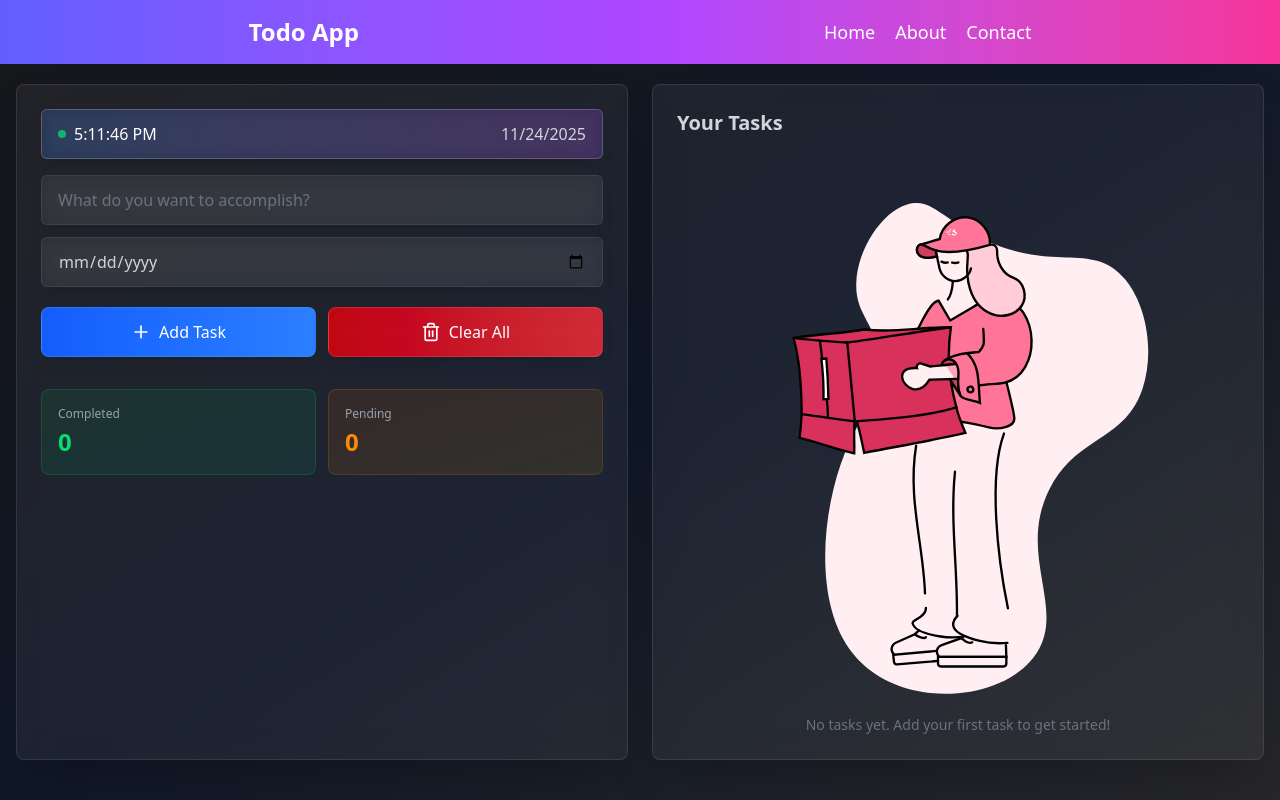
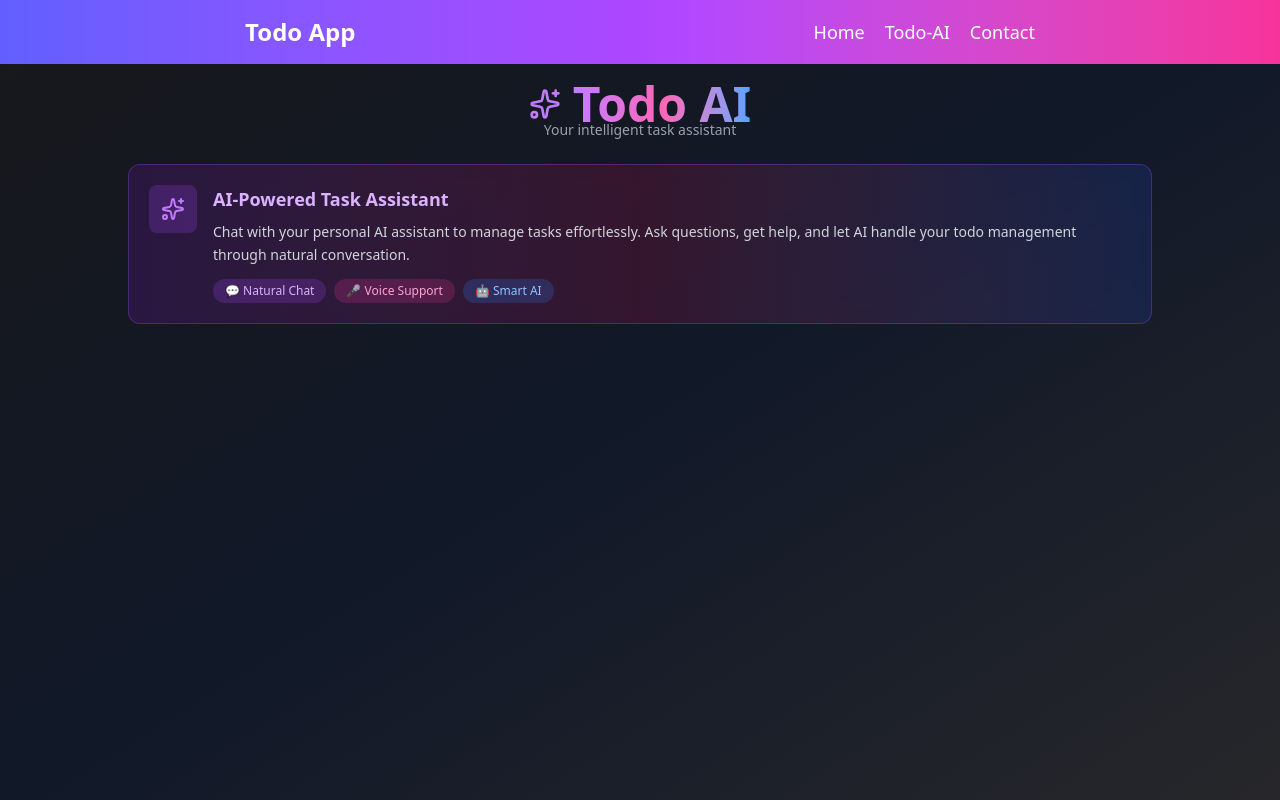
Before and after one commit to S1540/newTodo-App, a React (Vite) app in the folder todo-app/: page /aiAgent in a window 1280 px wide. Built offline with nearby package versions, Linux system fonts and the light colour scheme.

Commit message:
add AI page

```diff
--- a/todo-app/package.json
+++ b/todo-app/package.json
@@ -15,6 +15,7 @@
     "lucide-react": "^0.554.0",
     "react": "^19.2.0",
     "react-dom": "^19.2.0",
+    "react-router-dom": "^7.9.6",
     "tailwindcss": "^4.1.17"
   },
   "devDependencies": {
--- a/todo-app/src/App.jsx
+++ b/todo-app/src/App.jsx
@@ -1,17 +1,22 @@
 import { useState } from "react";
-import reactLogo from "./assets/react.svg";
-import viteLogo from "/vite.svg";
+import { BrowserRouter as Router, Routes, Route } from "react-router-dom";
 import "./App.css";
 import Header from "./components/header";
 import Main from "./components/Main";
+import TodoAi from "./components/TodoAi";
 
 function App() {
   const [count, setCount] = useState(0);
 
   return (
     <>
-      <Header />
-      <Main />
+      <Router>
+        <Header />
+        <Routes>
+          <Route path="/" element={<Main />} />
+          <Route path="/aiAgent" element={<TodoAi />} />
+        </Routes>
+      </Router>
     </>
   );
 }
--- a/todo-app/src/components/Header.jsx
+++ b/todo-app/src/components/Header.jsx
@@ -1,8 +1,22 @@
 import React, { useState } from "react";
 import { Menu, X } from "lucide-react";
+import { Link } from "react-router-dom";
 
 const Header = () => {
-  const navItems = ["Home", "About", "Contact"];
+  const navItems = [
+    {
+      name: "Home",
+      link: "/",
+    },
+    {
+      name: "Todo-AI",
+      link: "/aiAgent",
+    },
+    {
+      name: "Contact",
+      link: "/contact",
+    },
+  ];
   const [isOpen, setIsOpen] = useState(false);
   return (
     <>
@@ -12,13 +26,13 @@ const Header = () => {
         </div>
         <nav className="hidden sm:flex gap-5 text-lg">
           {navItems.map((item, index) => (
-            <a
+            <Link
               key={index}
-              href="#"
-              className="transition-all duration-300 ease-in-out hover:text-white font-medium text-white"
+              to={item.link}
+              className={`transition-all duration-300 ease-in-out hover:text-white font-medium text-white`}
             >
-              {item}
-            </a>
+              {item.name}
+            </Link>
           ))}
         </nav>
         {/* Mobile Menu Button */}
@@ -34,13 +48,14 @@ const Header = () => {
         <div className="sm:hidden absolute top-16 w-full bg-gradient-to-r from-indigo-500 via-purple-500 to-pink-500 z-50">
           <nav className="flex flex-col gap-4 py-4 items-center">
             {navItems.map((item, index) => (
-              <a
+              <Link
                 key={index}
-                href="#"
-                className="text-white text-lg font-medium hover:text-gray-200 transition-all"
+                onClick={() => setIsOpen(false)}
+                to={item.link}
+                className={`text-white text-lg font-medium hover:text-gray-200 transition-all `}
               >
-                {item}
-              </a>
+                {item.name}
+              </Link>
             ))}
           </nav>
         </div>
--- a/todo-app/src/components/Main.jsx
+++ b/todo-app/src/components/Main.jsx
@@ -23,7 +23,6 @@ const Main = () => {
   const handleAddTask = () => {
     if (task && date) {
       if (editIndex !== null) {
-        // Edit existing task
         const updatedTasks = [...tasks];
         updatedTasks[editIndex] = { task, date, completed: false };
         setTasks(updatedTasks);
--- /dev/null
+++ b/todo-app/src/components/TodoAi.jsx
@@ -0,0 +1,55 @@
+import React from "react";
+import { Sparkles } from "lucide-react";
+
+const TodoAi = () => {
+  return (
+    <>
+      <section className="bg-gradient-to-br from-zinc-900 via-gray-900 to-zinc-800 min-h-screen pt-20 sm:pt-16 text-white px-4 relative">
+        <div className="max-w-5xl w-full mx-auto">
+          <div className="mb-4 sm:mb-6 text-center flex-shrink-0">
+            <div className="flex items-center justify-center gap-2 sm:gap-3 mb-1 sm:mb-2 sticky top-20">
+              <Sparkles className="w-6 h-6 sm:w-8 sm:h-8 text-purple-400" />
+              <h1 className="text-3xl sm:text-4xl md:text-5xl font-bold bg-gradient-to-r from-purple-400 via-pink-400 to-blue-400 bg-clip-text text-transparent">
+                Todo AI
+              </h1>
+            </div>
+            <p className="text-gray-400 text-xs sm:text-sm">
+              Your intelligent task assistant
+            </p>
+          </div>
+
+          <div className="mb-4 sm:mb-6 bg-gradient-to-r from-purple-900/30 via-pink-900/30 to-blue-900/30 border border-purple-500/30 rounded-xl p-4 sm:p-5 backdrop-blur-sm flex-shrink-0">
+            <div className="flex flex-col sm:flex-row items-start gap-3 sm:gap-4">
+              <div className="bg-purple-500/20 p-2 sm:p-3 rounded-lg">
+                <Sparkles className="w-5 h-5 sm:w-6 sm:h-6 text-purple-400" />
+              </div>
+              <div className="flex-1">
+                <h2 className="text-base sm:text-lg font-semibold text-purple-300 mb-2">
+                  AI-Powered Task Assistant
+                </h2>
+                <p className="text-gray-300 text-xs sm:text-sm leading-relaxed mb-3">
+                  Chat with your personal AI assistant to manage tasks
+                  effortlessly. Ask questions, get help, and let AI handle your
+                  todo management through natural conversation.
+                </p>
+                <div className="flex flex-wrap gap-2 text-xs">
+                  <span className="bg-purple-500/20 text-purple-300 px-3 py-1 rounded-full">
+                    💬 Natural Chat
+                  </span>
+                  <span className="bg-pink-500/20 text-pink-300 px-3 py-1 rounded-full">
+                    🎤 Voice Support
+                  </span>
+                  <span className="bg-blue-500/20 text-blue-300 px-3 py-1 rounded-full">
+                    🤖 Smart AI
+                  </span>
+                </div>
+              </div>
+            </div>
+          </div>
+        </div>
+      </section>
+    </>
+  );
+};
+
+export default TodoAi;
```
Also changed, not shown: 1 other file (tests, documents, lock files or other folders).
